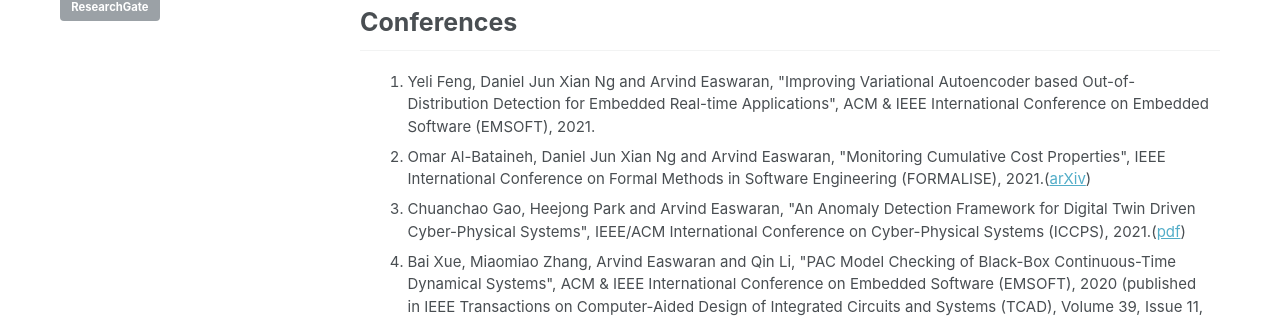
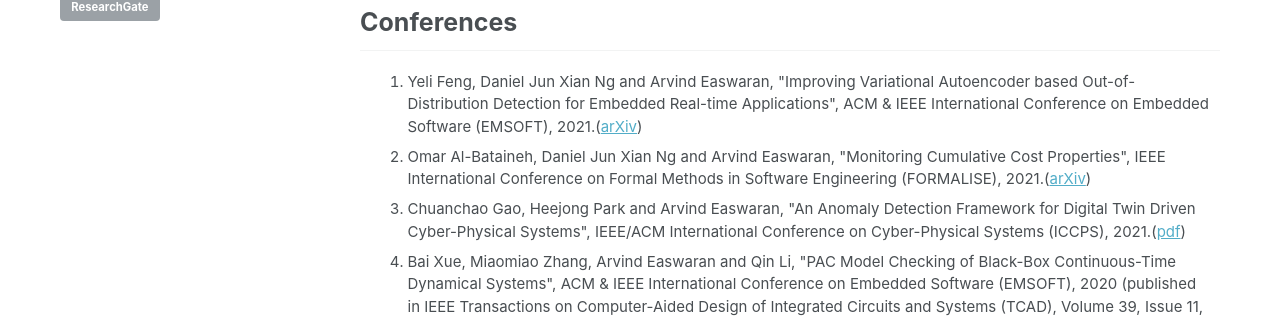
Before and after one commit to CPS-research-group/CPS-research-group.github.io, a Jekyll site: the page built from _pages/research_profile.md, in a window 1280 px wide and 900 px high, scrolled down 1921 px. Shown: the part 188-506 px from the top of the window. Built offline with Jekyll 4.4.1, drawn with Linux system fonts in a browser that asks for light colours; some of the changed text lies outside the part shown.

Commit message:
Updates.

```diff
--- a/_pages/research_profile.md
+++ b/_pages/research_profile.md
@@ -55,7 +55,7 @@
 
 ## Conferences
    <ol>
-     		        <li class="a">Yeli Feng, Daniel Jun Xian Ng and Arvind Easwaran, "Improving Variational Autoencoder based Out-of-Distribution Detection for Embedded Real-time Applications", ACM & IEEE International Conference on Embedded Software (EMSOFT), 2021.</li>
+     		        <li class="a">Yeli Feng, Daniel Jun Xian Ng and Arvind Easwaran, "Improving Variational Autoencoder based Out-of-Distribution Detection for Embedded Real-time Applications", ACM & IEEE International Conference on Embedded Software (EMSOFT), 2021.(<a href="http://arxiv.org/abs/2107.11750">arXiv</a>)</li>
    			<li class="a">Omar Al-Bataineh, Daniel Jun Xian Ng and Arvind Easwaran, "Monitoring Cumulative Cost Properties", IEEE International Conference on Formal Methods in Software Engineering (FORMALISE), 2021.(<a href="https://arxiv.org/abs/2104.11474">arXiv</a>)</li>
    			<li class="a">Chuanchao Gao, Heejong Park and Arvind Easwaran, "An Anomaly Detection Framework for Digital Twin Driven Cyber-Physical Systems", IEEE/ACM International Conference on Cyber-Physical Systems (ICCPS), 2021.(<a href="https://dl.acm.org/doi/pdf/10.1145/3450267.3450533">pdf</a>)</li>
      		        <li class="a">Bai Xue, Miaomiao Zhang, Arvind Easwaran and Qin Li, "PAC Model Checking of Black-Box Continuous-Time Dynamical Systems", ACM & IEEE International Conference on Embedded Software (EMSOFT), 2020 (published in IEEE Transactions on Computer-Aided Design of Integrated Circuits and Systems (TCAD), Volume 39, Issue 11, Pages 3944-3955, November 2020).(<a href="https://arxiv.org/abs/2007.10141">arXiv</a>)</li>
@@ -118,7 +118,7 @@
  <ol>
 		        <li class="a">Ankita Samaddar, Arvind Easwaran and Rui Tan, "Work Already Published: A Schedule Randomization Policy to Mitigate Timing Attacks in WirelessHART Networks", Brief-Presentations Session of IEEE Real-Time and Embedded Technology and Applications Symposium (RTAS), 2021.</li>
 		        <li class="a">Michael Yuhas, Yeli Feng, Daniel Jun Xian Ng, Zahra Rahiminasab and Arvind Easwaran, "Embedded Out-of-Distribution Detection on an Autonomous Robot Platform", Design Automation for CPS and IoT (DESTION), 2021.(<a href="http://arxiv.org/abs/2106.15965">arXiv</a>)</li>
-		        <li class="a">Yeli Feng and Arvind Easwaran, "WiP Abstract: Robust Out-of-distribution Motion Detection and Localization in Autonomous CPS", Work-in-Progress Session of the IEEE/ACM International Conference on Cyber-Physical Systems (ICCPS), 2021.</li>
+		        <li class="a">Yeli Feng and Arvind Easwaran, "WiP Abstract: Robust Out-of-distribution Motion Detection and Localization in Autonomous CPS", Work-in-Progress Session of the IEEE/ACM International Conference on Cyber-Physical Systems (ICCPS), 2021.(<a href="http://arxiv.org/abs/2107.11736">arXiv</a>)</li>
 		        <li class="a">Shreyas Ramakrishna, Zahra Rahiminasab, Arvind Easwaran and Abhishek Dubey, "WIP: Resource Efficient Multi-class Out-of-distribution reasoning for Perception Based Networks", Work-in-Progress Session of the IEEE/ACM International Conference on Embedded Software (EMSOFT), 2020.</li>
 		        <li class="a">Vijaya Kumar Sundar, Shreyas Ramakrishna, Zahra Rahiminasab, Arvind Easwaran and Abhishek Dubey, "Out-of-Distribution Detection in Multi-Label Datasets using Latent Space of beta-VAE", Workshop on Assured Autonomous Systems (WAAS), 2020.(<a href="http://arxiv.org/abs/2003.08740">arXiv</a>)</li>
 		        <li class="a">Nitin Shivaraman, Patrick Schuster, Saravanan Ramanathan, Arvind Easwaran and Sebastian Steinhorst, "Poster Abstract: C-Sync: The Resilient Time Synchronization Protocol", Work-in-Progress Session of the ACM/IEEE International Conference on Information Processing in Sensor Networks (IPSN), 2020. </li>
```
Also changed, not shown: index.md (+7 -8 lines).
